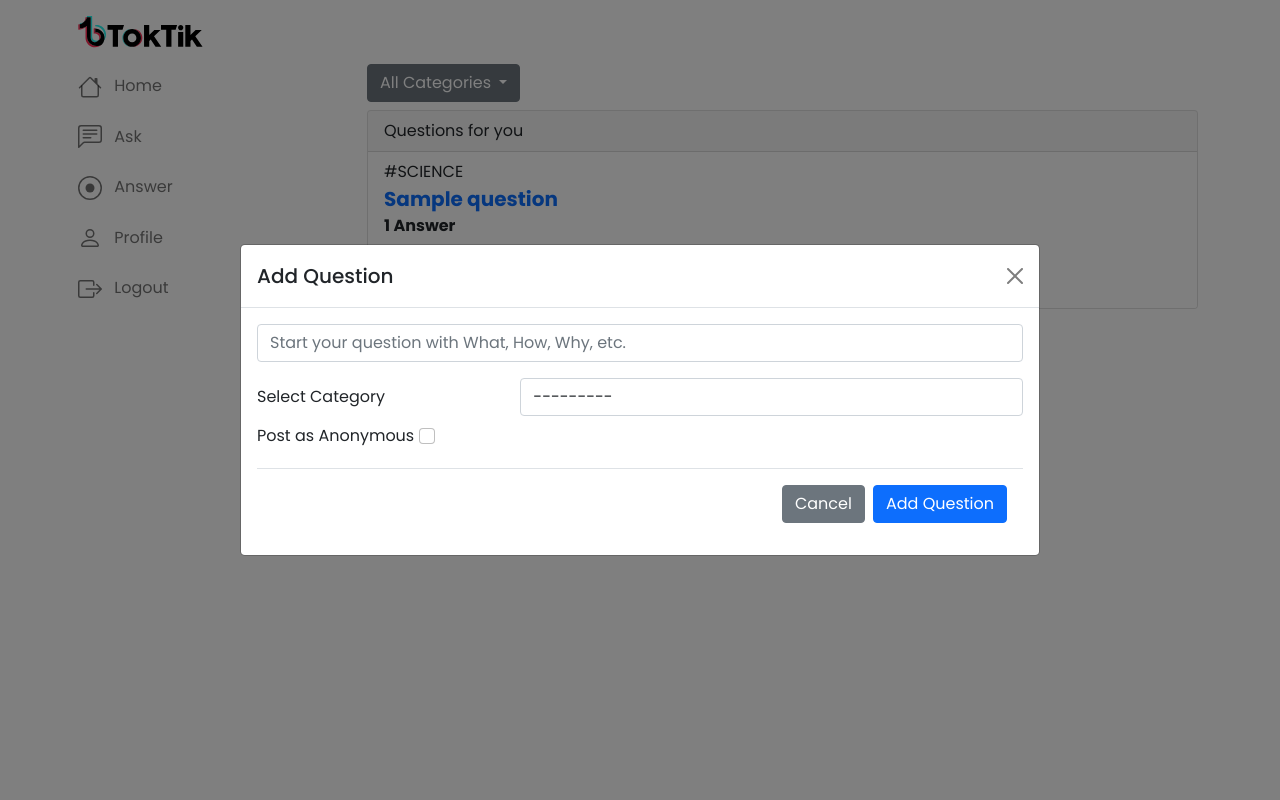
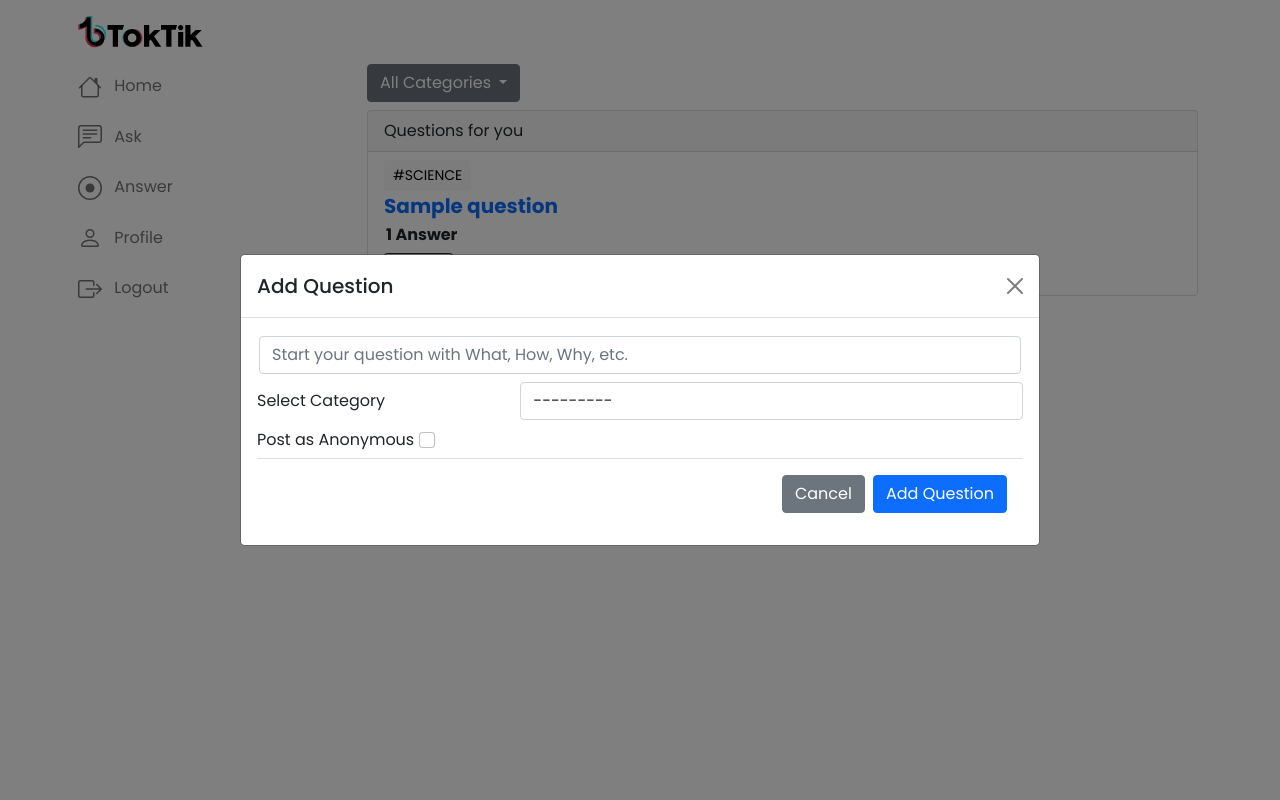
Before and after one commit to restfulry/toktik, a Django app: page /questions/ in a window 1280 px wide, after a click on "Ask". Run offline with Django 3.2, Linux system fonts and the light colour scheme; a user stored in the database is signed in; tables that the repository leaves empty hold one stand-in row (values such as "Sample post"); some libraries are stand-ins or nearby versions.

Commit message:
updated question index page

```diff
--- a/main_app/forms.py
+++ b/main_app/forms.py
@@ -16,7 +16,7 @@ class SignUpForm(UserCreationForm):
                   'email', 'password1', 'password2']
 
 
-class AnswerForm(ModelForm):
+class AnswerForm(forms.ModelForm):
     class Meta:
         model = Answer
         fields = ['answer', 'is_anon']
--- a/main_app/static/css/style.css
+++ b/main_app/static/css/style.css
@@ -4,6 +4,10 @@ nav {
 
 body {
   font-family: "Poppins", sans-serif;
+}
+
+p {
+  margin: 2px;
 }
 
 .qtext {
--- a/main_app/templates/main_app/answer_form.html
+++ b/main_app/templates/main_app/answer_form.html
@@ -1,12 +1,17 @@
-{% block content %}
+{% block content %} {% load widget_tweaks %}
 
-<div>
-  <div class="form-group">
+  <div class="form-group mt-2">
     <form action="{% url 'add_answer' question.id %}" method="post">
-      {% csrf_token %} {{ answer_form.as_p }}
-      <input type="submit" class="btn" value="Submit" />
+      {% csrf_token %}
+      <p>
+        {% render_field answer_form.answer class="form-control mb-2" placeholder="Paste a video url" %}
+        <span>Post as Anonymous </span>
+        {%render_field answer_form.is_anon class="form-check-input" %}
+        <div class="mt-2">
+          <input type="submit" class="btn btn-primary" value="Submit" />
+        </div>
+      </p>
     </form>
   </div>
-</div>
 
 {% endblock %}
--- a/main_app/templates/main_app/question_form.html
+++ b/main_app/templates/main_app/question_form.html
@@ -5,11 +5,11 @@
     {% csrf_token %}
 
     <p>
-      {% render_field question_form.question class="form-control mb-2" placeholder="Start your question with What, How, Why, etc." %}
+      {% render_field question_form.question class="form-control mb-2" placeholder="Start your question with What, How, Why, etc."%}
 
-    <div class="row">
-      <div class = "col-4 col-form-label"> Select Category </div>
-      <div class = "col-8">
+    <div class="form-group row">
+      <label class = "col-sm-4 col-form-label"> Select Category </label>
+      <div class = "col-sm-8">
         {%render_field question_form.category class="form-control mb-2" %}
       </div>
     </div>
--- a/main_app/templates/questions/index.html
+++ b/main_app/templates/questions/index.html
@@ -30,7 +30,9 @@
       >
     </li>
     <li>
-      <a class="dropdown-item" href="{% url 'questions_sort' 'OTH' %}">Other</a>
+      <a class="dropdown-item" href="{% url 'questions_sort' 'OTHER' %}"
+        >Other</a
+      >
     </li>
   </ul>
 </div>
@@ -41,7 +43,11 @@
   <ul class="list-group list-group-flush">
     {% for question in questions %}
     <li class="list-group-item">
-      <span class="fw-lighter">#{{ question.category }}</span>
+      <a
+        class="btn-sm btn fw-lighter btn-light"
+        href="{% url 'questions_sort' question.category %}"
+        >#{{ question.category }}</a
+      >
       <div class="card-content">
         <a
           class="nounderline qtext"
@@ -59,7 +65,7 @@
 
       <div class="card-content">
         <a
-          class="btn btn-primary mb-2"
+          class="btn btn-outline-dark btn-sm"
           data-bs-toggle="collapse"
           href="#collapseExample-{{question.id}}"
           role="button"
@@ -99,7 +105,7 @@
 
         <div style="display: inline-block">{{ question.liked.all.count }}</div>
 
-        <div class="collapse" id="collapseExample-{{ question.id }}">
+        <div class="collapse mt-2" id="collapseExample-{{ question.id }}">
           <div class="card card-body">
             {% include 'main_app/answer_form.html' %}
           </div>
--- a/main_app/views.py
+++ b/main_app/views.py
@@ -1,11 +1,10 @@
 from django.shortcuts import render, redirect
 from django.contrib.auth import login, authenticate
 from django.views.generic.edit import CreateView, UpdateView, DeleteView
-from .forms import SignUpForm, QuestionForm
+from .forms import SignUpForm, QuestionForm, AnswerForm
 from .models import Question, Member, Answer, Photo, Like_Answer, Like_Question
 import uuid
 import boto3
-from .forms import AnswerForm
 from django.contrib.auth.decorators import login_required
 from django.contrib.auth.mixins import LoginRequiredMixin
 from django.http import JsonResponse
--- a/toktik/settings.py
+++ b/toktik/settings.py
@@ -12,7 +12,6 @@ https://docs.djangoproject.com/en/3.1/ref/settings/
 
 import django_heroku
 from pathlib import Path
-
 
 MICAWBER_TEMPLATE_EXTENSIONS = [
     ('oembed_no_urlize', {'urlize_all': False}),
```
Also changed, not shown: main_app/templates/index.html (+4 -3 lines), main_app/templates/main_app/answer_form_index.html (+12 -5 lines), main_app/templates/main_app/question_detail.html (+18 -5 lines).
